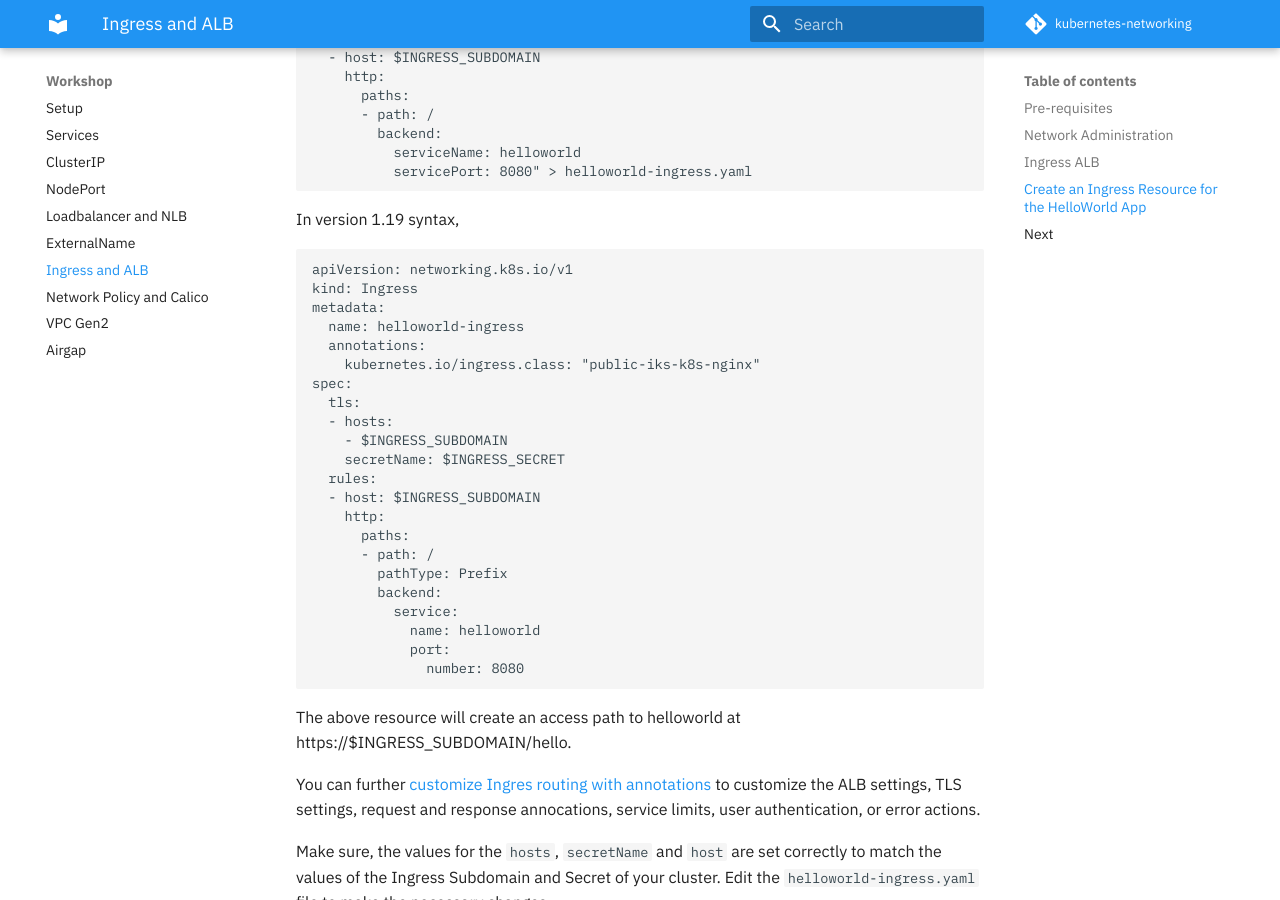
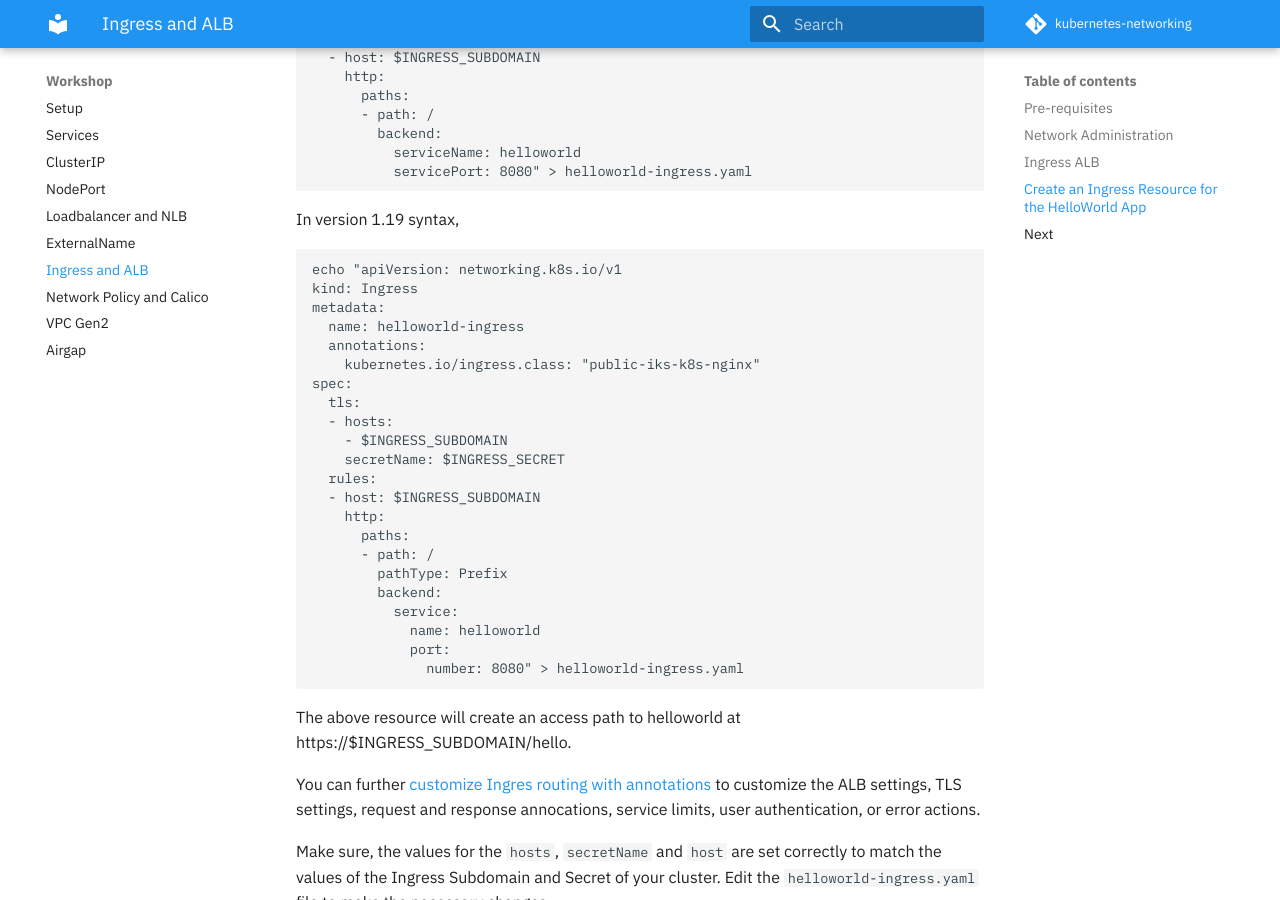
Before and after one commit to IBM/kubernetes-networking, an MkDocs documentation site: the page built from docs/ingress-alb.md, in a window 1280 px wide and 900 px high, scrolled down 6189 px. Built offline with MkDocs 1.6.1 and Material for MkDocs 9.7.7, drawn with Linux system fonts in a browser that asks for light colours; comment, search, counter and statistics services are not loaded.

Commit message:
Update ingress-alb.md

````diff
--- a/docs/ingress-alb.md
+++ b/docs/ingress-alb.md
@@ -267,7 +267,7 @@ spec:
 In version 1.19 syntax,
 
 ```
-apiVersion: networking.k8s.io/v1
+echo "apiVersion: networking.k8s.io/v1
 kind: Ingress
 metadata:
   name: helloworld-ingress
@@ -288,7 +288,7 @@ spec:
           service:
             name: helloworld
             port:
-              number: 8080
+              number: 8080" > helloworld-ingress.yaml
 ```
 
 The above resource will create an access path to helloworld at https://$INGRESS_SUBDOMAIN/hello.
````
